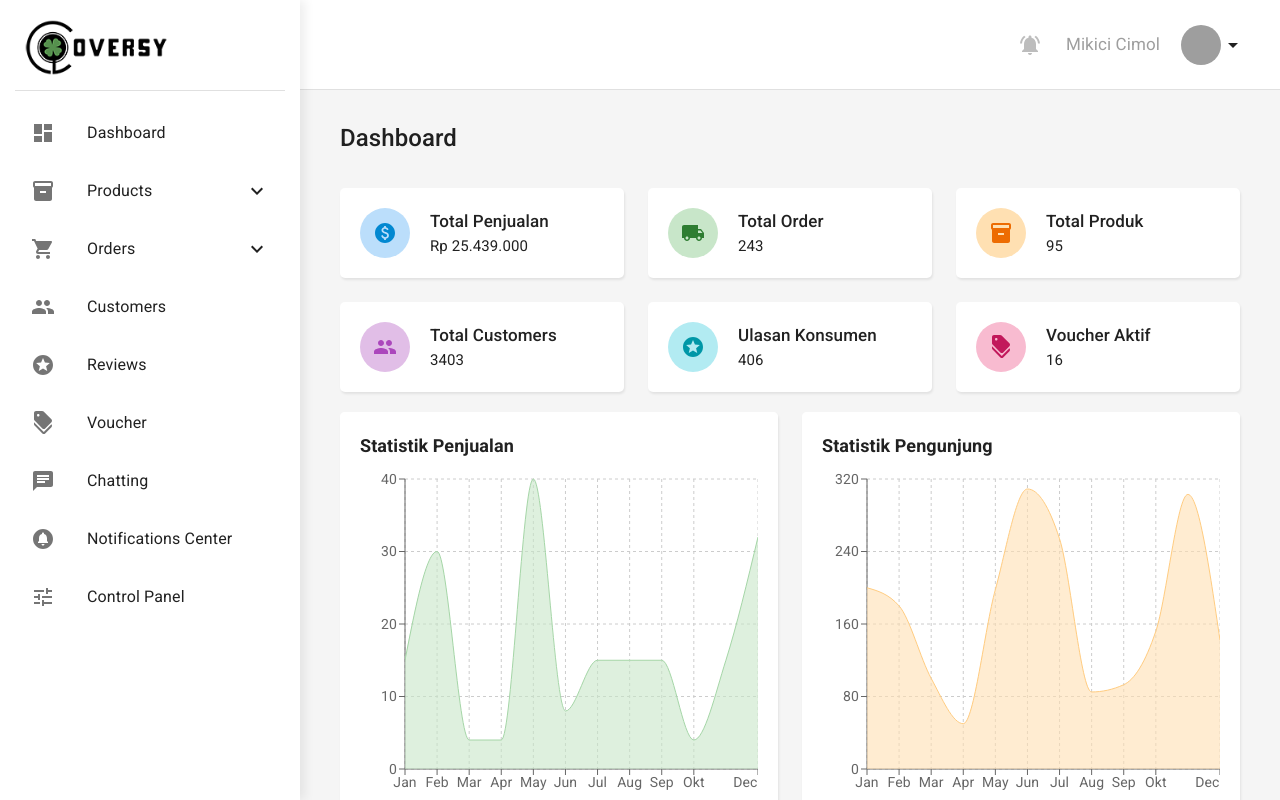
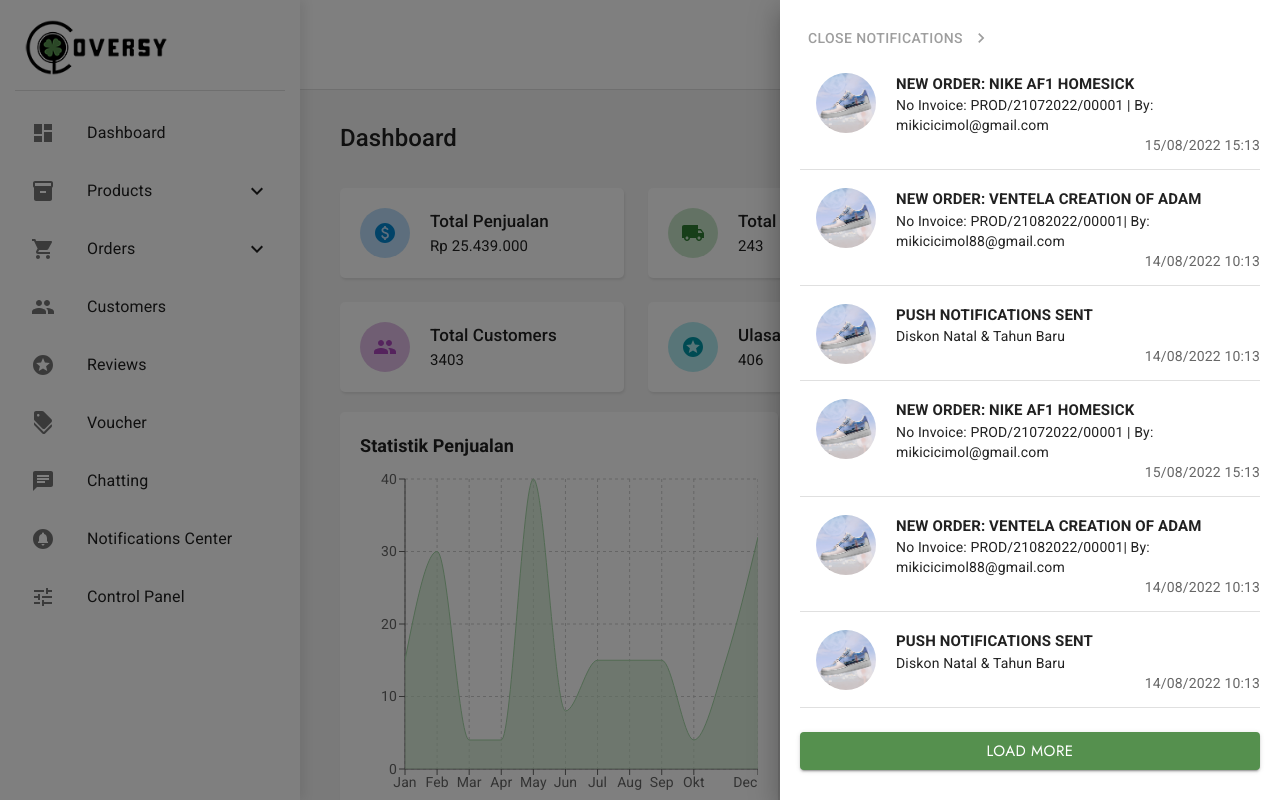
Before and after one commit to ericpeweh/cloversy-store-admin, a Next.js app: page / in a window 1280 px wide. Both pictures are taken after a click on the button 1029 px from the left and 44 px from the top of the page. Shown: the top 800 px of the page. Built offline with nearby package versions, Linux system fonts and the light colour scheme; grey boxes are pictures that could not be loaded.

Commit message:
add Notification drawer

```diff
--- /dev/null
+++ b/components/NotificationDrawer/NotificationDrawer.styles.ts
@@ -0,0 +1,54 @@
+// Dependencies
+import { Avatar, Button, Drawer, List, ListItem, ListItemText } from "@mui/material";
+import { styled } from "@mui/system";
+
+export const NotificationDrawerContainer = styled(Drawer)({
+	position: "relative",
+	"& .MuiDrawer-paper": {
+		width: "50rem",
+		display: "flex",
+		flexDirection: "column",
+		padding: "2rem 2rem 3rem"
+	}
+}) as typeof Drawer;
+
+export const HideNotificationButton = styled(Button)(({ theme }) => ({
+	color: theme.palette.grey[500],
+	fontSize: "1.4rem",
+	alignSelf: "flex-start"
+}));
+
+export const NotificationLists = styled(List)(({ theme }) => ({
+	width: "100%"
+})) as typeof List;
+
+export const NotificationItem = styled(ListItem)({
+	alignItems: "flex-start",
+	paddingRight: "0",
+	cursor: "pointer"
+});
+
+export const NotificationItemImage = styled(Avatar)({
+	width: "6rem",
+	height: "6rem",
+	borderRadius: "50%"
+}) as typeof Avatar;
+
+export const NotificationItemContent = styled(ListItemText)({
+	marginTop: "0",
+	"& .MuiListItemText-primary": {
+		fontWeight: 600,
+		textTransform: "uppercase",
+		fontSize: "1.5rem",
+		cursor: "pointer"
+	},
+	"& .MuiListItemText-secondary": {}
+}) as typeof ListItemText;
+
+export const NotificationActionButtons = styled("div")({
+	justifySelf: "flex-end",
+	display: "flex",
+	flexDirection: "column",
+	marginTop: "auto",
+	gap: "1rem"
+});
--- /dev/null
+++ b/components/NotificationDrawer/NotificationDrawer.tsx
@@ -0,0 +1,97 @@
+// Dependencies
+import React from "react";
+import Link from "next/link";
+
+// Styles
+import {
+	NotificationActionButtons,
+	NotificationDrawerContainer,
+	NotificationItem,
+	NotificationItemContent,
+	NotificationItemImage,
+	NotificationLists,
+	HideNotificationButton
+} from "./NotificationDrawer.styles";
+
+// Icons
+import ChevronRightIcon from "@mui/icons-material/ChevronRight";
+
+// Components
+import { ListItemAvatar, Divider, Typography, Stack } from "@mui/material";
+import Button from "../Button/Button";
+
+interface NotificationDrawerProps {
+	open: boolean;
+	onClose: () => void;
+}
+
+const NotificationItems = [
+	{
+		name: "NEW ORDER: Nike AF1 Homesick",
+		desc: "No Invoice: PROD/21072022/00001 | By: mikicicimol@gmail.com",
+		time: "15/08/2022 15:13"
+	},
+	{
+		name: "NEW ORDER: Ventela Creation of Adam",
+		desc: "No Invoice: PROD/21082022/00001| By: mikicicimol88@gmail.com",
+		time: "14/08/2022 10:13"
+	},
+	{
+		name: "PUSH NOTIFICATIONS SENT",
+		desc: "Diskon Natal & Tahun Baru",
+		time: "14/08/2022 10:13"
+	}
+];
+
+const NotificationDrawer = ({ open, onClose }: NotificationDrawerProps) => {
+	return (
+		<NotificationDrawerContainer open={open} onClose={onClose} anchor="right">
+			<HideNotificationButton variant="text" endIcon={<ChevronRightIcon />} onClick={onClose}>
+				Close Notifications
+			</HideNotificationButton>
+			<NotificationLists>
+				{[...NotificationItems, ...NotificationItems].map(item => (
+					<React.Fragment key={item.name}>
+						<NotificationItem key={item.name}>
+							<ListItemAvatar sx={{ marginRight: "2rem" }}>
+								<Link href="#">
+									<NotificationItemImage
+										alt={item.name}
+										src="/images/product.jpg"
+										variant="rounded"
+									/>
+								</Link>
+							</ListItemAvatar>
+							<NotificationItemContent
+								primary={<Link href="#">{item.name}</Link>}
+								secondary={
+									<>
+										<Typography
+											sx={{ display: "inline" }}
+											component="span"
+											variant="body2"
+											color="text.primary"
+										>
+											{item.desc}
+										</Typography>
+										<Stack direction="row" justifyContent="flex-end">
+											{item.time}
+										</Stack>
+									</>
+								}
+							/>
+						</NotificationItem>
+						<Divider variant="fullWidth" component="li" sx={{ mb: "1rem" }} />
+					</React.Fragment>
+				))}
+			</NotificationLists>
+			<NotificationActionButtons>
+				<Button color="primary" size="small">
+					Load More
+				</Button>
+			</NotificationActionButtons>
+		</NotificationDrawerContainer>
+	);
+};
+
+export default NotificationDrawer;
--- a/parts/Header/Header.tsx
+++ b/parts/Header/Header.tsx
@@ -15,6 +15,8 @@ import useMenu from "../../hooks/useMenu";
 // Components
 import { Avatar, ButtonBase, IconButton, MenuItem, Stack } from "@mui/material";
 import Menu from "../../components/Menu/Menu";
+import NotificationDrawer from "../../components/NotificationDrawer/NotificationDrawer";
+import useModal from "../../hooks/useModal";
 
 const Header = () => {
 	const {
@@ -24,10 +26,17 @@ const Header = () => {
 		anchorEl: accountMenuAnchorEl
 	} = useMenu();
 
+	const {
+		isOpen: isNotificationModalOpen,
+		openHandler: notificationModalOpenHandler,
+		closeHandler: notificationModalCloseHandler
+	} = useModal();
+
 	return (
 		<HeaderContainer>
+			<NotificationDrawer open={isNotificationModalOpen} onClose={notificationModalCloseHandler} />
 			<Stack direction="row" alignItems="center" gap={2}>
-				<IconButton>
+				<IconButton onClick={notificationModalOpenHandler}>
 					<NotificationsActiveIcon sx={{ color: grey[400] }} />
 				</IconButton>
 				<Username>Mikici Cimol</Username>
```
